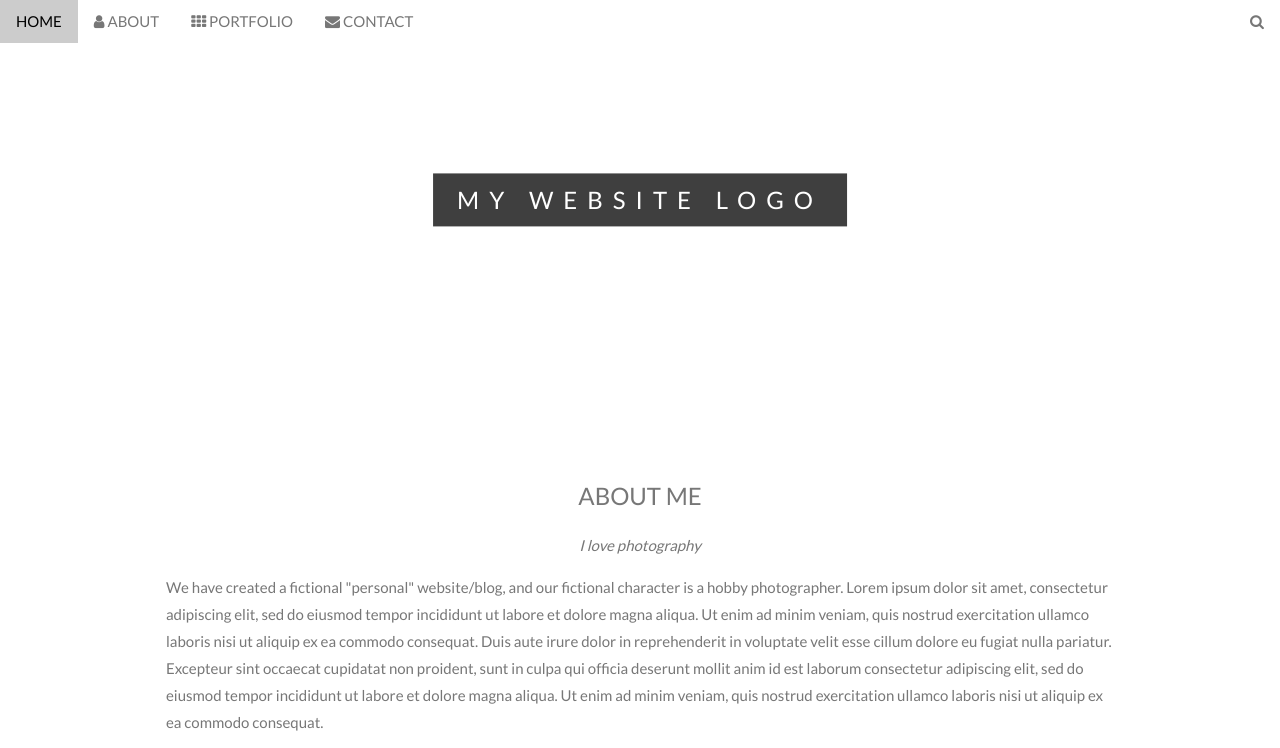
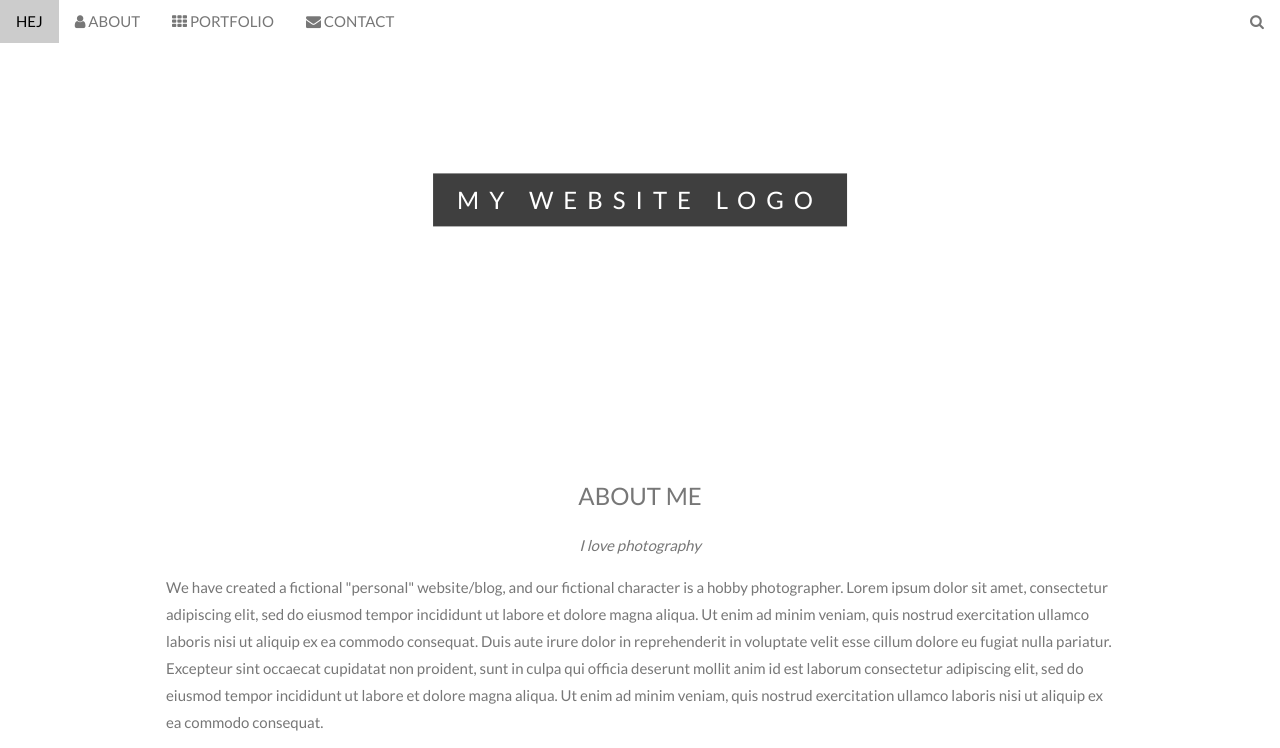
Before and after one commit to AHolmboe/aholmboe.github.io, a plain HTML site: page index.html in a window 1280 px wide. Shown: the top 748 px of the page. Drawn offline with nearby package versions, Linux system fonts and the light colour scheme.

Commit message:
Update index.html

```diff
--- a/index.html
+++ b/index.html
@@ -61,7 +61,7 @@ body, html {
     <a class="w3-bar-item w3-button w3-hover-black w3-hide-medium w3-hide-large w3-right" href="javascript:void(0);" onclick="toggleFunction()" title="Toggle Navigation Menu">
       <i class="fa fa-bars"></i>
     </a>
-    <a href="#home" class="w3-bar-item w3-button">HOME</a>
+    <a href="#home" class="w3-bar-item w3-button">HEJ</a>
     <a href="#about" class="w3-bar-item w3-button w3-hide-small"><i class="fa fa-user"></i> ABOUT</a>
     <a href="#portfolio" class="w3-bar-item w3-button w3-hide-small"><i class="fa fa-th"></i> PORTFOLIO</a>
     <a href="#contact" class="w3-bar-item w3-button w3-hide-small"><i class="fa fa-envelope"></i> CONTACT</a>
```
